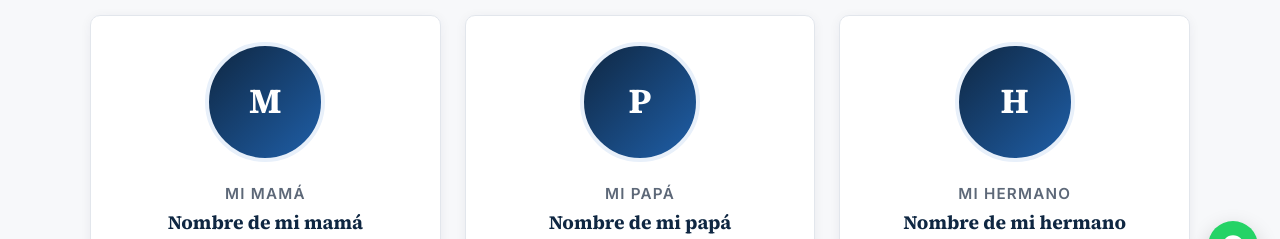
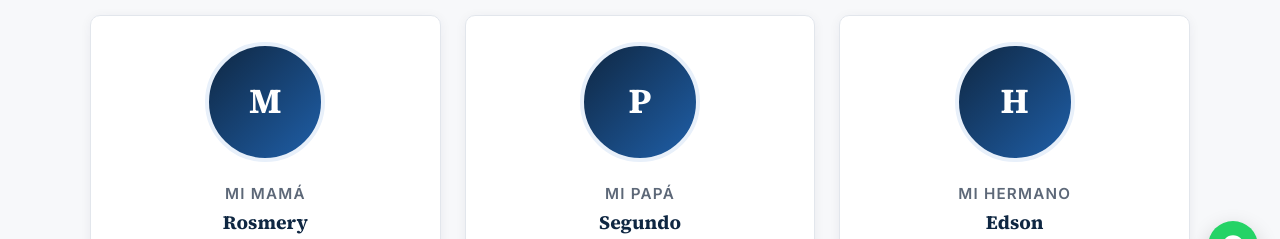
Before and after one commit to JeremyRO01/blockJeremy, a plain HTML site: page familia.html in a window 1280 px wide. Shown: the part 507-746 px from the top of the page. Drawn offline with Linux system fonts and the light colour scheme.

Commit message:
Update family names in familia.html

```diff
--- a/familia.html
+++ b/familia.html
@@ -59,19 +59,19 @@
         <article class="card family">
           <div class="family__photo">M</div>
           <p class="family__role">Mi mamá</p>
-          <h3>Nombre de mi mamá</h3>
+          <h3>Rosmery</h3>
           <p>Mi primer ejemplo de esfuerzo y dedicación. Siempre está pendiente de mí y me impulsa a seguir adelante.</p>
         </article>
         <article class="card family">
           <div class="family__photo">P</div>
           <p class="family__role">Mi papá</p>
-          <h3>Nombre de mi papá</h3>
+          <h3>Segundo</h3>
           <p>Me enseñó el valor del trabajo y la responsabilidad. Su apoyo ha sido clave en mi carrera.</p>
         </article>
         <article class="card family">
           <div class="family__photo">H</div>
           <p class="family__role">Mi hermano</p>
-          <h3>Nombre de mi hermano</h3>
+          <h3>Edson</h3>
           <p>Mi compañero de toda la vida, con quien comparto momentos, bromas y buenos recuerdos.</p>
         </article>
       </div>
```
